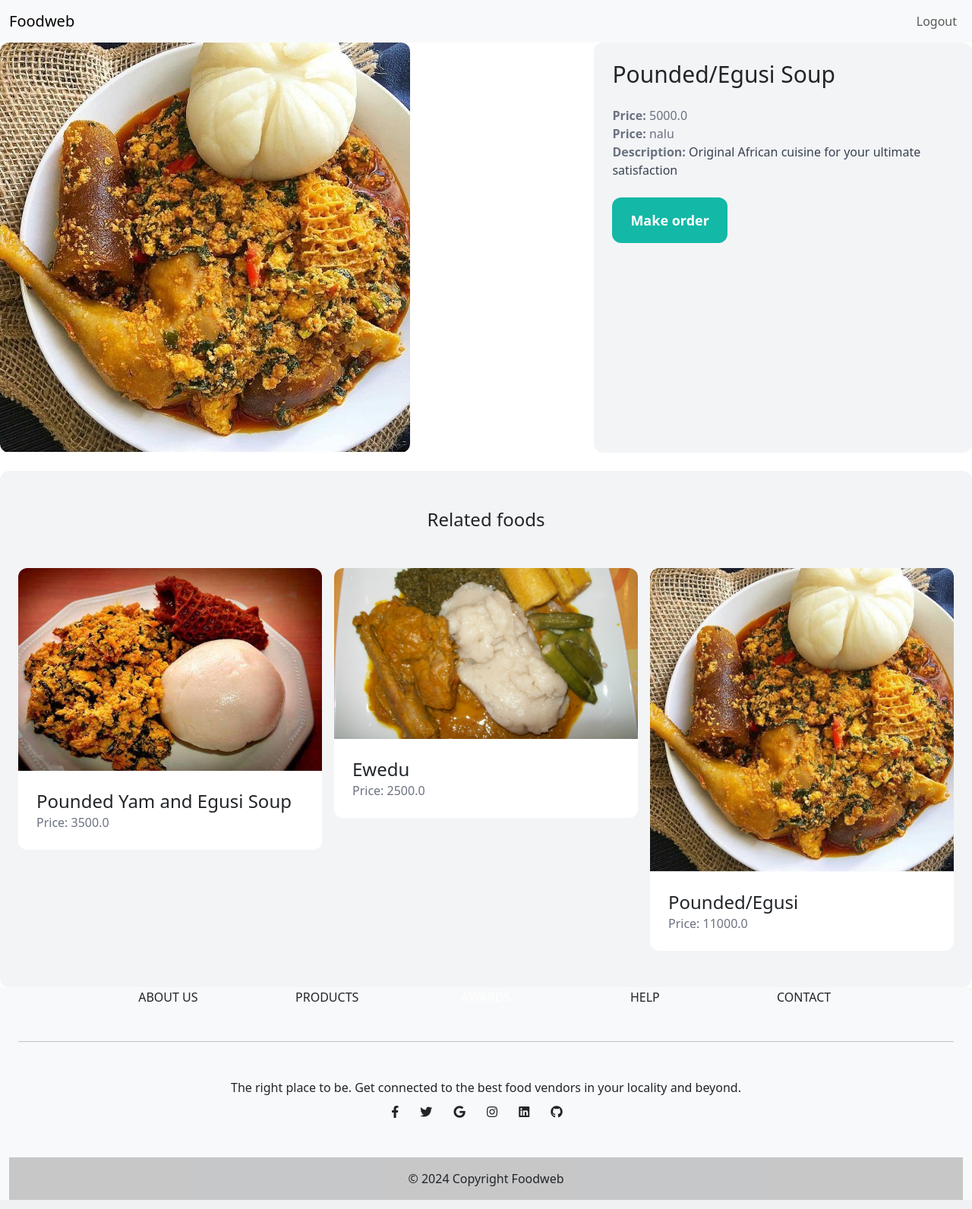
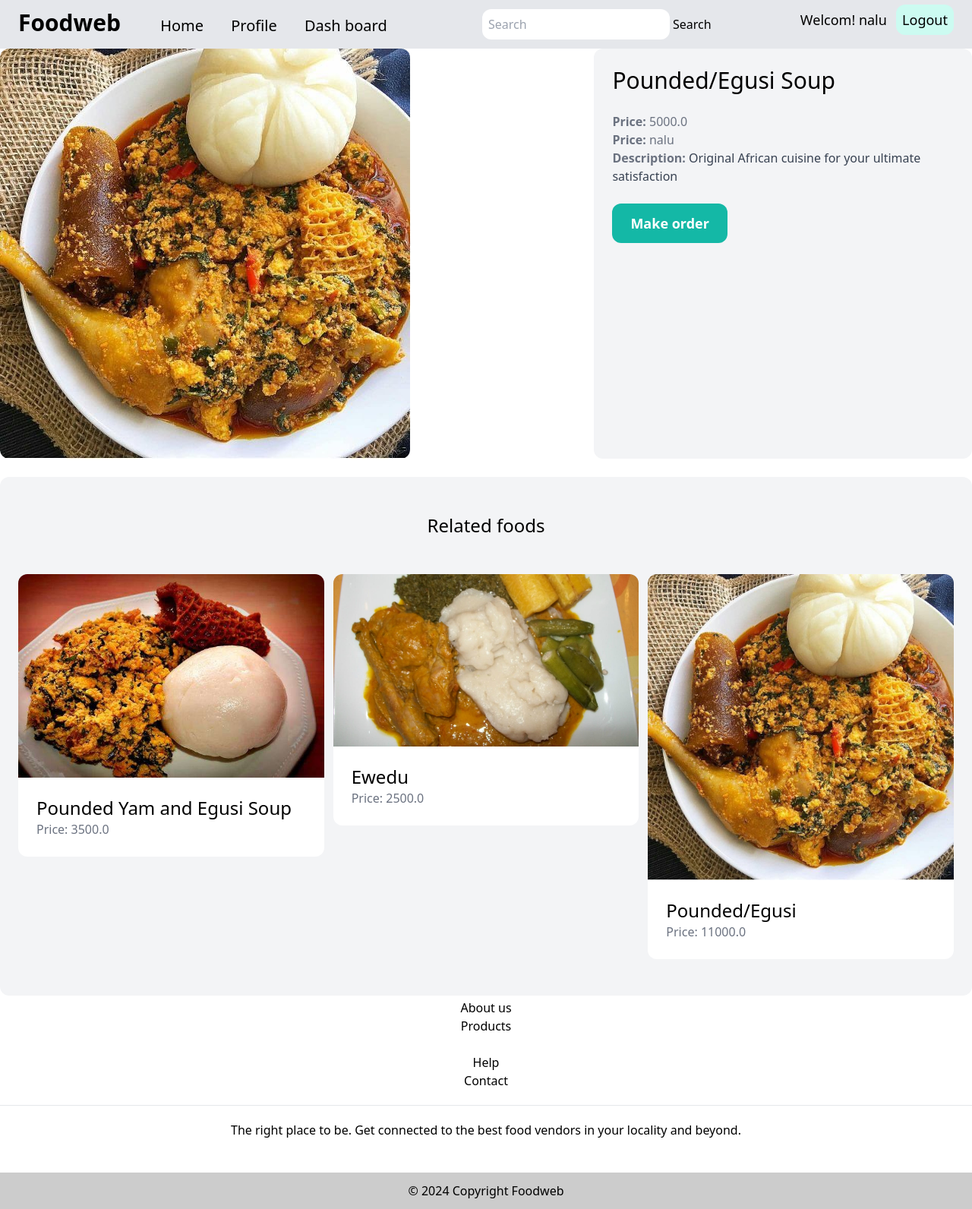
Before and after one commit to nalu-egwali/foodweb, a Django app: page /7/ in a window 1280 px wide. Shown: the whole page at 76% size. Run offline with Django 5.2, Linux system fonts and the light colour scheme; a user stored in the database is signed in; data comes from the database, SQL or seed files in the repository; both versions use the stored data as it was after the commit; some libraries are stand-ins or nearby versions.

Commit message:
Update: Update the Nav Bar to use only tailwindCSS
This commit removed all the bootstrap CSS beacause of
clashes with tailwindCSS.

```diff
--- a/foods/templates/base.html
+++ b/foods/templates/base.html
@@ -5,26 +5,17 @@
     <meta charset="utf-8">
     <meta name="viewport" content="width=device-width, initial-scale=1">
     <title>Food Web</title>
-    <link href="https://cdn.jsdelivr.net/npm/bootstrap@5.3.3/dist/css/bootstrap.min.css" rel="stylesheet" integrity="sha384-QWTKZyjpPEjISv5WaRU9OFeRpok6YctnYmDr5pNlyT2bRjXh0JMhjY6hW+ALEwIH" crossorigin="anonymous">
-    <!-- Font Awesome -->
-    <link rel="stylesheet" href="https://use.fontawesome.com/releases/v5.11.2/css/all.css" />
-    <!-- Google Fonts Roboto -->
-    <link rel="stylesheet" href="https://fonts.googleapis.com/css2?family=Roboto:wght@300;400;500;700&display=swap" />
-    <!-- MDB -->
-    <link rel="stylesheet" href="css/mdb.min.css" />
-    <!-- Custom styles -->
-    <link rel="stylesheet" href="css/style.css" />
     <script src="https://cdn.tailwindcss.com"></script>
   </head>
   <body class="">
+
     {% include 'navbar.html' %}
 
     {% block content %}
 
     {% endblock %}
 
-    <script src="https://cdn.jsdelivr.net/npm/bootstrap@5.3.3/dist/js/bootstrap.bundle.min.js" integrity="sha384-YvpcrYf0tY3lHB60NNkmXc5s9fDVZLESaAA55NDzOxhy9GkcIdslK1eN7N6jIeHz" crossorigin="anonymous"></script>
+    {% include 'footer.html' %}
 
-    {% include 'footer.html' %}
   </body>
 </html>
--- a/foods/templates/navbar.html
+++ b/foods/templates/navbar.html
@@ -1,45 +1,30 @@
 
-<nav class="navbar navbar-expand-lg bg-body-tertiary">
-    <div class="container-fluid">
-      <a class="navbar-brand" href="#">Foodweb</a>
-      <button class="navbar-toggler" type="button" data-bs-toggle="collapse" data-bs-target="#navbarSupportedContent" aria-controls="navbarSupportedContent" aria-expanded="false" aria-label="Toggle navigation">
-        <span class="navbar-toggler-icon"></span>
-      </button>
-      <div class="collapse navbar-collapse" id="navbarSupportedContent">
-        <ul class="navbar-nav me-auto mb-2 mb-lg-0">
-          <li class="nav-item">
-            <a class="nav-link active" aria-current="page" href="{% url 'food:index' %}">Home</a>
-          </li>
-          <li class="nav-item">
-            <a class="nav-link" href="#">Profile</a>
-          </li>
-          <li class="nav-item">
-            <a class="nav-link" href="#">Dash board</a>
-          </li>
-        </ul>
-        <form class="d-flex" role="search">
-          <input class="form-control me-2" type="search" placeholder="Search" aria-label="Search">
-          <button class="btn btn-outline-success" type="submit">Search</button>
-        </form>
+<nav class="px-6 py-3 flex justify-between bg-gray-200">
+
+      <div class="" >
+        <a class="text-3xl font-bold pr-8" href="#">Foodweb</a>
+        <a class="text-xl font-medium px-4" aria-current="page" href="{% url 'food:index' %}">Home</a>
+        <a class="text-xl font-medium px-4" href="#">Profile</a>
+        <a class="text-xl font-medium px-4" href="#">Dash board</a>
       </div>
-      <ul class="navbar-nav me-auto mb-2 mb-lg-0 ">
+
+      <form class="" role="search">
+        <input class="rounded-xl p-2" type="search" placeholder="Search" aria-label="Search">
+        <button class="" type="submit">Search</button>
+      </form>
+
+      <div class=" ">
 
         {% if user.is_authenticated %}
-          <li class="nav-item">
-            <a class="nav-link" href="{% url 'user:logout' %}">Logout</a>
-          </li>
+          <a class="p-2 text-lg font-medium  rounded-xl"> Welcom! {{ user.username }}</a>
+          <a class="p-2 text-lg font-medium bg-teal-100 rounded-xl " href="{% url 'user:logout' %}">Logout</a>
 
         {% else %}
-          <li class="nav-item">
-            <a class="nav-link" href="{% url 'user:signup'%}">Sign Up</a>
-          </li>
-          <li class="nav-item">
-            <a class="nav-link" href="{% url 'user:login' %}">Login</a>
-          </li>
+          <a class="p-2 text-lg font-medium bg-indigo-200 rounded-xl" href="{% url 'user:signup'%}">Sign Up</a>
+          <a class="p-2 text-lg font-medium bg-indigo-200 rounded-xl" href="{% url 'user:login' %}">Login</a>
 
         {% endif %}
 
 
-    </ul>
-    </div>
-  </nav>
+      </div>
+    </nav>
```
Also changed, not shown: db.sqlite3.
